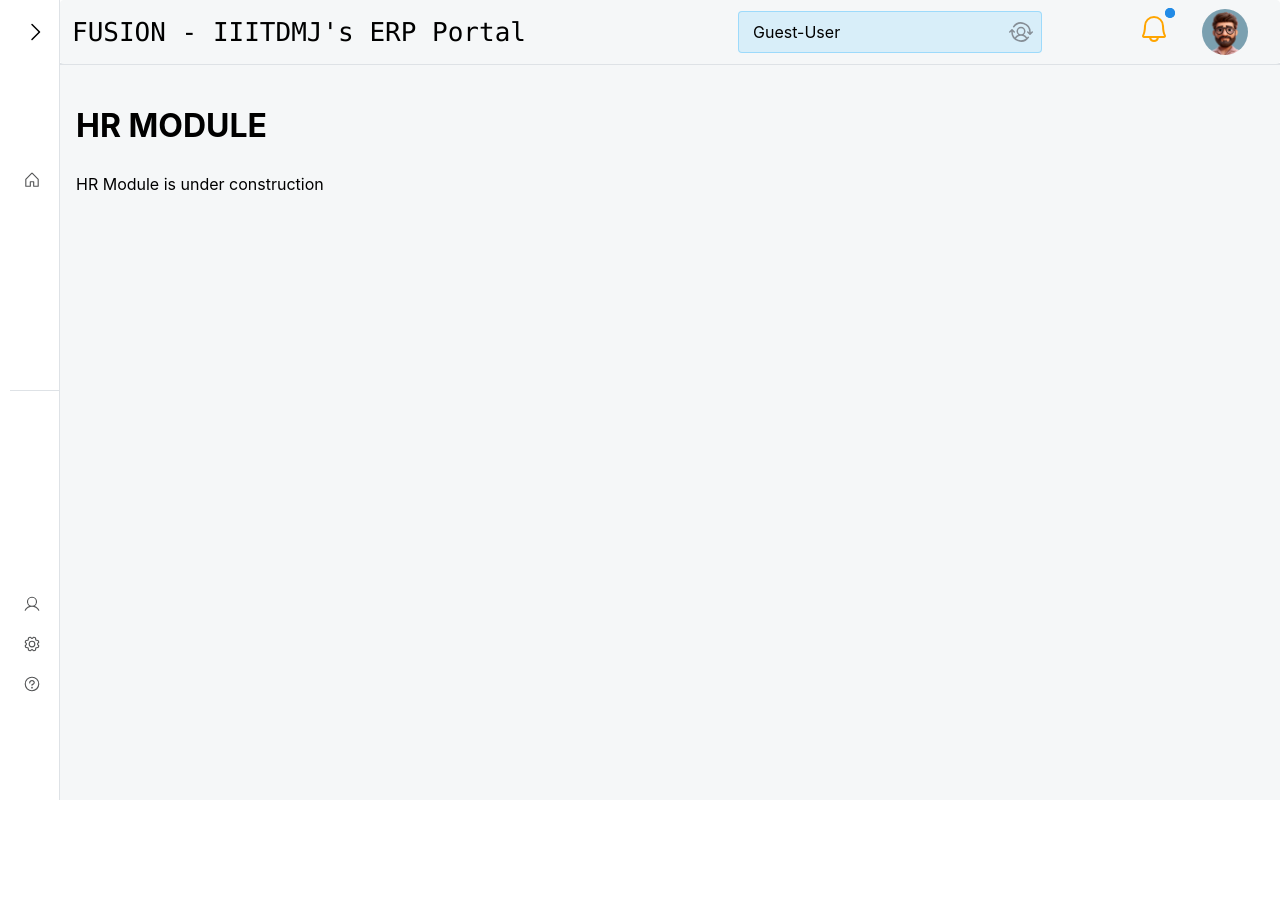
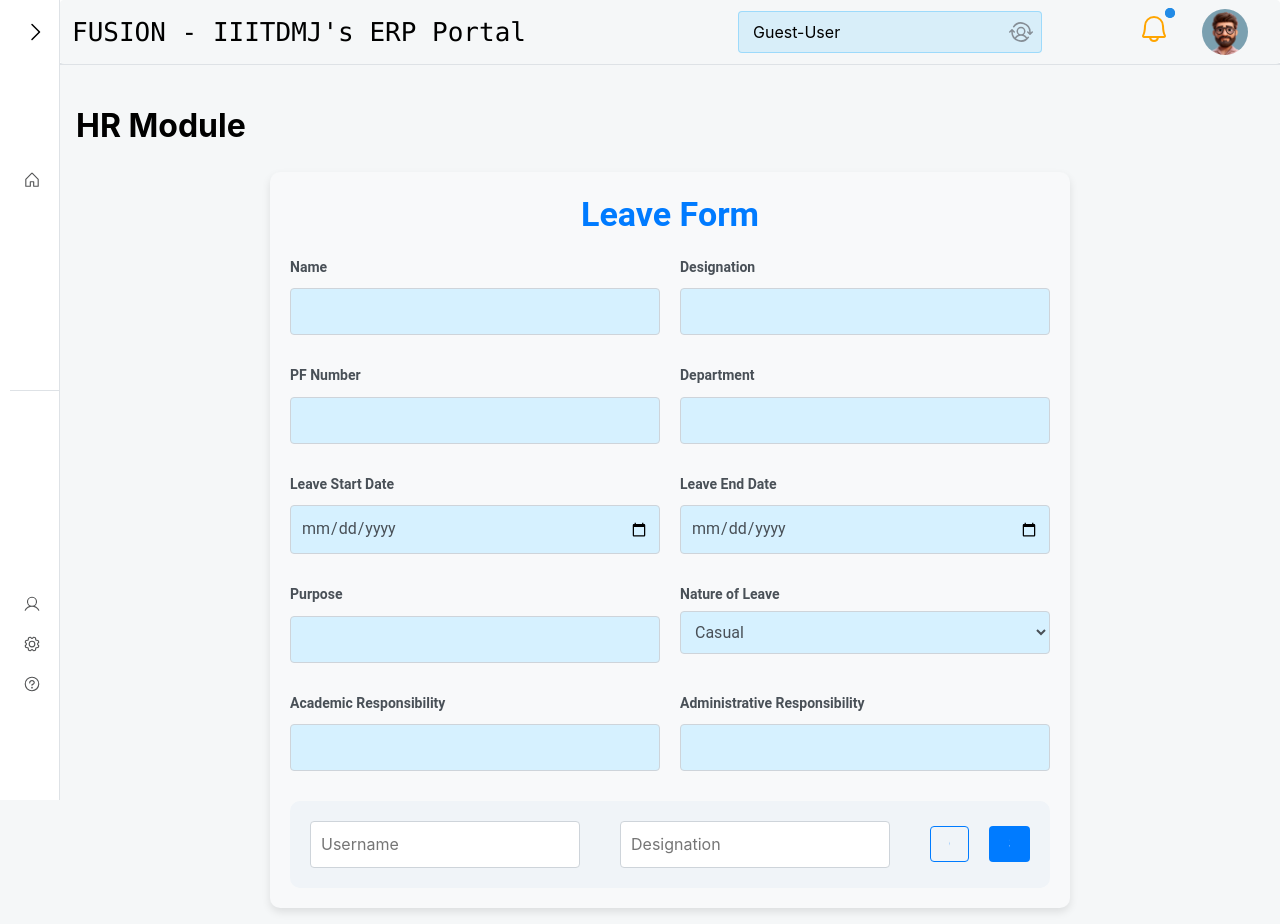
Before and after one commit to vishalverma9572/Fusion-client, a React (Vite) app: page /hr in a window 1280 px wide. Before the commit the page ends 800 px from the top, so only its background shows below. Built offline with nearby package versions, Linux system fonts and the light colour scheme.

Commit message:
modified index.jsx for leaveForm display

```diff
--- a/src/Modules/HR/index.jsx
+++ b/src/Modules/HR/index.jsx
@@ -1,10 +1,13 @@
 import React from "react";
-
+import LeaveForm from "./pages/leaveForm";
+import { MantineProvider } from '@mantine/core';
 export default function HR() {
   return (
-    <>
-      <h1>HR MODULE</h1>
-      <p>HR Module is under construction</p>
-    </>
+    <MantineProvider withGlobalStyles withNormalizeCSS>
+      <div>
+        <h1>HR Module</h1>
+        <LeaveForm />
+      </div>
+    </MantineProvider>
   );
 }
```
